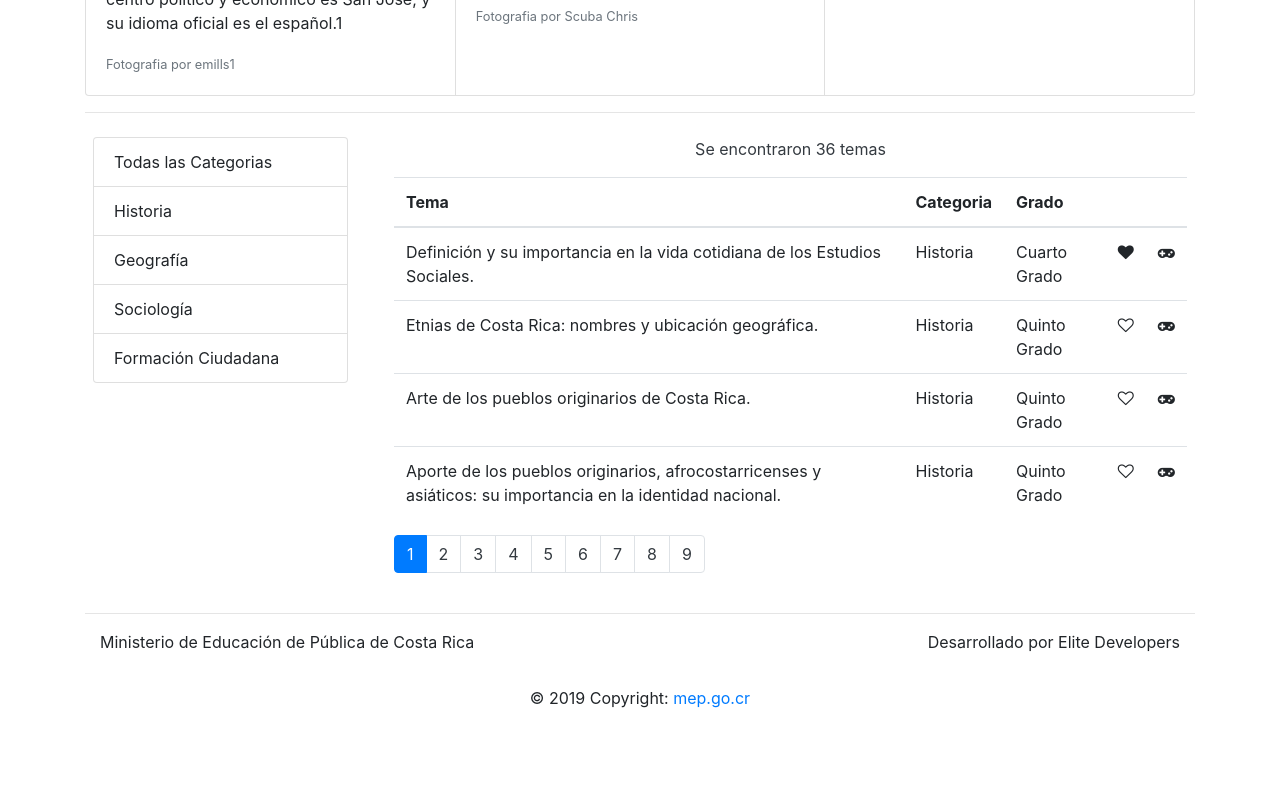
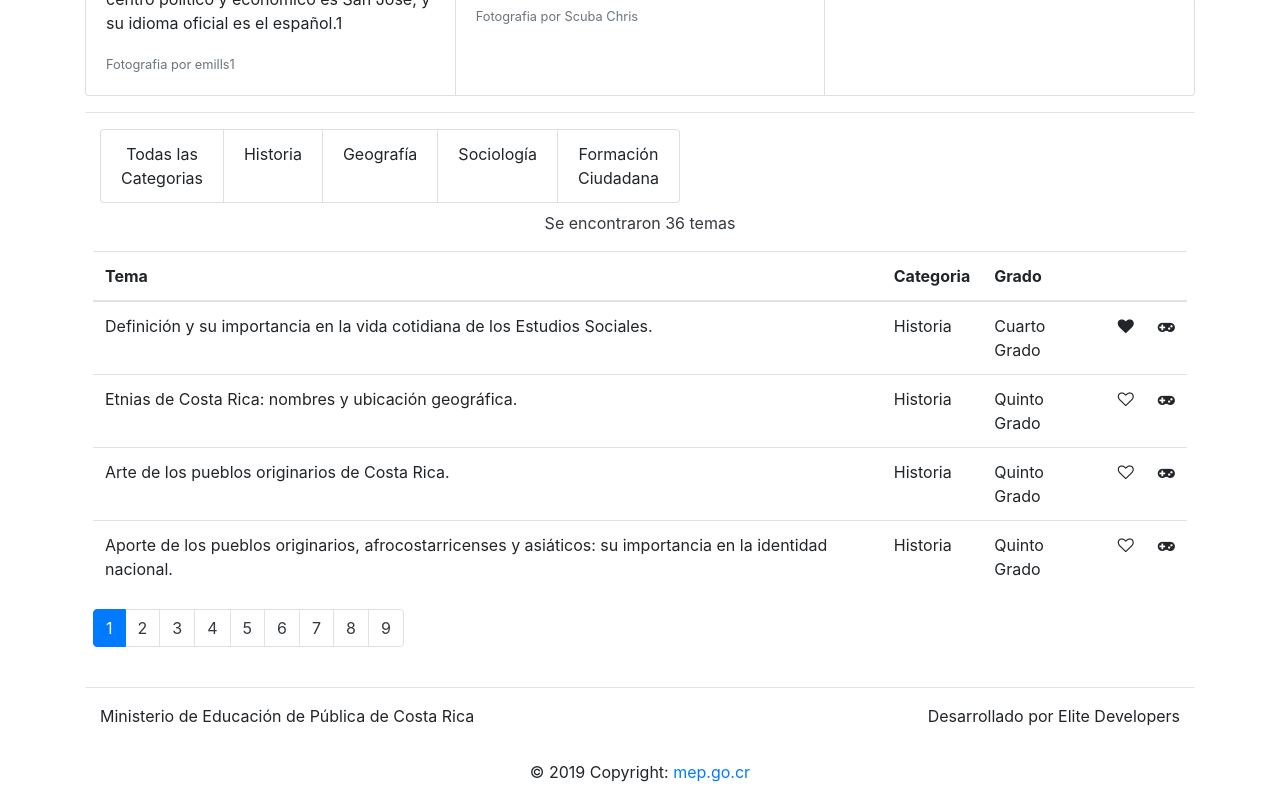
Before and after one commit to jramirezm00/EstudiosSociales, a React (Create React App) app: page / in a window 1280 px wide. Shown: the part 759-1559 px from the top of the page. Before the commit the page ends 1485 px from the top, so only its background shows below. Built offline with nearby package versions, Linux system fonts and the light colour scheme.

Commit message:
Fixed Categorias

```diff
--- a/src/components/listGroup.jsx
+++ b/src/components/listGroup.jsx
@@ -3,7 +3,7 @@ import React from 'react';
 const ListGroup = props => {
   const { items, textProperty, valueProperty, onItemSelect, selectedItem } = props;
   return (
-    <ul className="list-group" style={{ cursor: 'pointer' }}>
+    <ul className="list-group list-group-horizontal-lg" style={{ cursor: 'pointer' }}>
       {items.map(item => (
         <li
           key={item[valueProperty]}
--- a/src/components/temas.jsx
+++ b/src/components/temas.jsx
@@ -55,14 +55,14 @@ class Temas extends Component {
           <Header className="m-2" />
           <hr className="style1" />
         </div>
+        <div className="col-md-2 text-center">
+          <ListGroup
+            items={this.state.categorias}
+            selectedItem={this.state.selectedCategoria}
+            onItemSelect={this.handleCategoriaSelect}
+          />
+        </div>
         <div className="row">
-          <div className="col-3 m-2">
-            <ListGroup
-              items={this.state.categorias}
-              selectedItem={this.state.selectedCategoria}
-              onItemSelect={this.handleCategoriaSelect}
-            />
-          </div>
           <div className="col m-2 text-dark">
             <p style={{ textAlign: 'center' }}>Se encontraron {filtered.length} temas</p>
             <TemasTable temas={temas} onLike={this.handleLike} />
```
